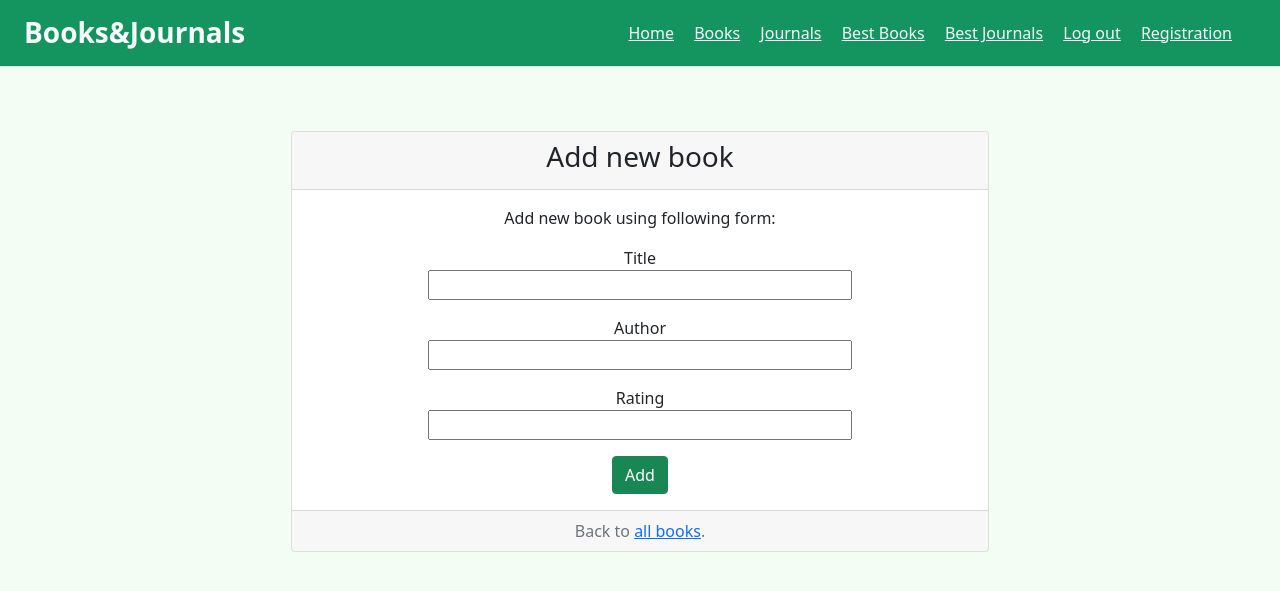
After one commit to BogdanovBA/BooksAndJournals, a Flask app: page /books/add in a window 1280 px wide. The commit adds this page. Shown: the top 591 px of the page. Run offline with Flask 2, Linux system fonts and the light colour scheme; the visitor is signed in with stand-in values (Sample User, id 1); some libraries are stand-ins or nearby versions.

Commit message:
Add files via upload

```diff
--- a/app/forms.py
+++ b/app/forms.py
@@ -1,6 +1,6 @@
 from flask_wtf import FlaskForm
 from flask_wtf.file import FileField, FileAllowed
-from wtforms import StringField, PasswordField, BooleanField, TextAreaField, SubmitField
+from wtforms import StringField, PasswordField, BooleanField, TextAreaField, SubmitField, FloatField
 from wtforms.validators import DataRequired, EqualTo, ValidationError, Length, Email
 from .models import User, Journal, Book
 from flask_login import current_user
@@ -32,3 +32,10 @@ class LoginForm(FlaskForm):
     password = PasswordField('Password', validators=[DataRequired()])
     remember = BooleanField('Remember me?')
     submit = SubmitField('Log in')
+
+
+class BookForm(FlaskForm):
+    title = StringField('Title', validators=[DataRequired()])
+    author = StringField('Author', validators=[DataRequired()])
+    rating = FloatField('Rating', validators=[DataRequired()])
+    submit = SubmitField('Create')
--- a/app/models.py
+++ b/app/models.py
@@ -13,13 +13,13 @@ class User(UserMixin, db.Model):
     id = db.Column(db.Integer, primary_key=True) # идентификатор юзера
     username = db.Column(db.String(64), index=True, unique=True) # никнейм
     first_name = db.Column(db.String(100)) # имя (полностью)
-    last_Name = db.Column(db.String(100)) # фамилия (полностью)
+    last_name = db.Column(db.String(100)) # фамилия (полностью)
     age = db.Column(db.Integer) # возраст (целых лет)
     email = db.Column(db.String(120), index=True, unique=True) # адрес электронной почты
     password_hash = db.Column(db.String(128)) # захешированный пароль
     books = db.relationship('Book', backref='book_owner', lazy='dynamic') # поле доступа из модели Book
     journals = db.relationship('Journal', backref='journal_owner', lazy='dynamic') # поле доступа из модели Journal
-    image_file = db.Column(db.String(20), nullable=False, default='defaultuser.png')
+    image_file = db.Column(db.String(20), nullable=False, default='default-user.png')
 
     def __rep__(self):
         return f'<User [username={self.username}, email={self.email}]>'
@@ -38,7 +38,7 @@ class Book(db.Model):
     author = db.Column(db.String(200)) # автор книги (тот, кто ее написал)
     rating = db.Column(db.Integer) # рейтинг книги
     user_id = db.Column(db.Integer, db.ForeignKey('user.id')) # собственник книги (тот, кто разместил на сервисе)
-    image_file = db.Column(db.String(20), nullable=False, default='defaultbook.png')
+    image_file = db.Column(db.String(20), nullable=False, default='default-book.png')
 
     def __rep__(self):
         return f'<Book [title={self.title}, author={self.author}]>'
@@ -51,7 +51,7 @@ class Journal(db.Model):
     editor = db.Column(db.String(200)) # редактор журнала
     page_amount = db.Column(db.Integer) # количество страниц
     user_id = db.Column(db.Integer, db.ForeignKey('user.id')) # cобственник (тот,кто разместил журнал на сервисе)
-    image_file = db.Column(db.String(20), nullable=False, default='defaultjournal.png')
+    image_file = db.Column(db.String(20), nullable=False, default='default-journal.png')
 
     def __repr__(self):
         return f'<Journal [title={self.title}, editor={self.author}]>'
--- a/app/routes.py
+++ b/app/routes.py
@@ -1,4 +1,4 @@
-from app.forms import RegistrationForm, LoginForm
+from app.forms import RegistrationForm, LoginForm, BookForm
 from flask import redirect, url_for, request, render_template, flash
 from app import app, db
 from flask_login import login_user, logout_user, current_user, login_required
@@ -12,7 +12,7 @@ def save_picture(form_picture):
     random_hex = secrets.token_hex(8)
     file_ext = form_picture.filename.split('.')[-1]
     picture_filename = random_hex + "." +  file_ext
-    picture_path = os.path.join(app.root_path, 'static/media/' , picture_filename)
+    picture_path = os.path.join(app.root_path, 'static/pics/' , picture_filename)
     form_picture.save(picture_path)
 
     return picture_filename
@@ -62,7 +62,70 @@ def login():
 
         next_page = request.args.get('next')
         if not next_page or url_parse(next_page).netloc !='':
-            next_page = url_for('home')
+            next_page = url_for('books')
         return redirect(next_page)
 
     return render_template('login.html', form=form)
+
+
+@app.route('/logout')
+def logout():
+    logout_user()
+    return redirect(url_for('login'))
+
+
+@app.route('/books')
+@login_required
+def books():
+    books = Book.query.all()
+    return render_template('books.html', books=books)
+
+
+@app.route('/books/books_reversed')
+@login_required
+def books_reversed():
+    books = Book.query.order_by(Book.rating.desc()).all()
+    return render_template('books_reversed.html', books=books)
+
+
+@app.route('/books/book/<id>', methods=['GET'])
+@login_required
+def book_detail(id:int):
+    book = Book.query.get_or_404(id)
+    return render_template('book_detail.html', book=book)
+
+
+
+
+
+
+
+
+
+
+
+
+
+
+
+
+
+
+
+
+
+
+
+
+
+@app.route('/books/add', methods=['GET', 'POST'])
+@login_required
+def book_add():
+    form = BookForm()
+    if request.method == 'POST' and form.validate():
+        new_book = Book(title = form.title.data, author = form.author.data, rating = form.rating.data, book_owner = current_user)
+        db.session.add(new_book)
+        db.session.commit()
+        flash('Book successfully create!')
+        return redirect(url_for('home'))
+    return render_template('book_add.html', form=form)
--- a/app/static/css/style.css
+++ b/app/static/css/style.css
@@ -6,3 +6,13 @@
 body {
     background-color: rgb(243, 253, 243);
 }
+
+.all_books_block {
+    width: 90%;
+    display: flex;
+    flex-wrap: wrap;
+}
+
+.card-img-top {
+    max-width: 400px;
+}
--- a/app/templates/base.html
+++ b/app/templates/base.html
@@ -14,12 +14,12 @@
         <p class="h3 my-0 me-md-auto fw-bold text-light">Books&Journals</p>
         <nav class="my-2 my-md-0 me-md-3">
             <a class="p-2 text-light" href="{{ url_for('home') }}">Home</a>
-            <a class="p-2 text-light" href="#">Books</a>
+            <a class="p-2 text-light" href="{{ url_for('books') }}">Books</a>
             <a class="p-2 text-light" href="#">Journals</a>
-            <a class="p-2 text-light" href="#">Best Books</a>
+            <a class="p-2 text-light" href="{{ url_for('books_reversed') }}">Best Books</a>
             <a class="p-2 text-light" href="#">Best Journals</a>
             {% if current_user.is_authenticated %}
-                <a class="p-2 text-light" href="#">Log out</a>
+                <a class="p-2 text-light" href="{{ url_for('logout') }}">Log out</a>
             {% else %}
                 <a class="p-2 text-light" href="{{ url_for('login') }}">Log in</a>
             {% endif %}
--- /dev/null
+++ b/app/templates/book_add.html
@@ -0,0 +1,42 @@
+{% extends 'base_forms.html' %}
+
+{% block title %}Add new book{% endblock %}
+
+{% block card_header %}
+    <h3>Add new book</h3>
+{% endblock %}
+
+{% block card_body %}
+    <p>Add new book using following form:</p>
+    <form action="" method="POST" novalidate>
+        {{ form.hidden_tag() }}
+        <p>
+            {{ form.title.label }}<br>
+            {{ form.title(size=40) }}
+            {% for error in form.title.errors %}
+                {{ error }}
+            {% endfor %}
+        </p>
+        <p>
+            {{ form.author.label }}<br>
+            {{ form.author(size=40) }}
+            {% for error in form.author.errors %}
+                {{ error }}
+            {% endfor %}
+        </p>
+        <p>
+            {{ form.rating.label }}<br>
+            {{ form.rating(size=40) }}
+            {% for error in form.rating.errors %}
+                {{ error }}
+            {% endfor %}
+        </p>
+        <button type="submit" class="btn btn-success">Add</button>
+    </form>
+{% endblock %}
+
+{% block card_footer %}
+    <span>
+        Back to <a href="{{ url_for('books') }}">all books</a>.
+    </span>
+{% endblock %}
```
Also changed, not shown: app/templates/book_detail.html (added, +19 -0 lines), app/templates/books.html (added, +18 -0 lines), app/templates/books_reversed.html (added, +18 -0 lines), migrations/versions/59700a3041f6_last_name_changed_on_last_name.py (added, +30 -0 lines), app/static/pics/default-book.png (added), app/static/pics/default-journal.png (added), app/static/pics/default-user.png (added).
